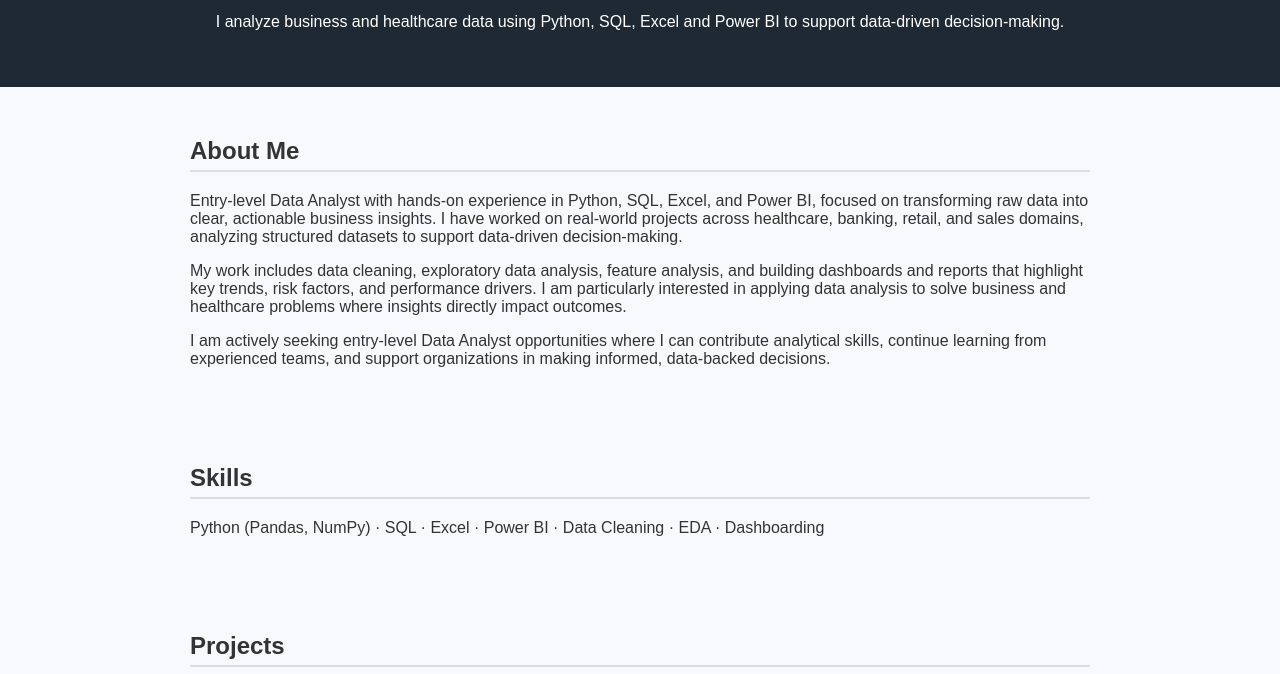
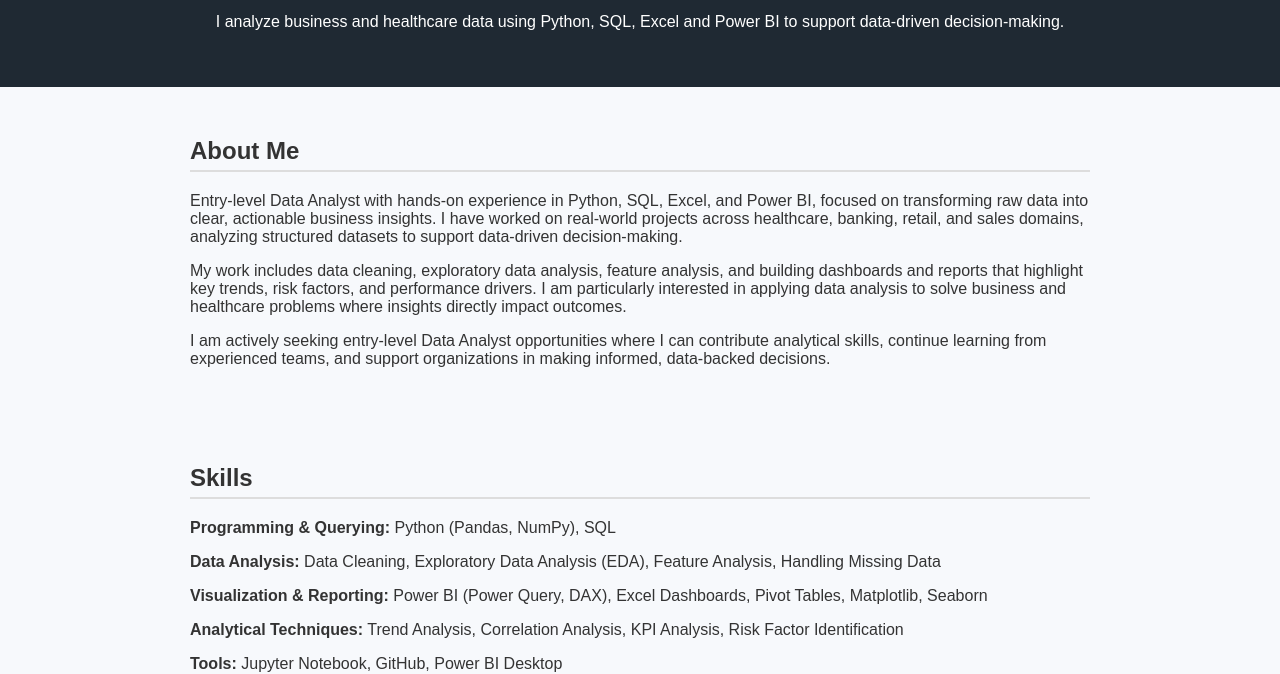
Before and after one commit to UpasanaBara-hub/UpasanaBara-hub.github.io, a plain HTML site: page index.html in a window 1280 px wide. Shown: the part 141-815 px from the top of the page. Drawn offline with Linux system fonts and the light colour scheme.

Commit message:
Enhance skills section with detailed categories
Updated skills section to include detailed categories and tools.

```diff
--- a/index.html
+++ b/index.html
@@ -76,14 +76,28 @@
     skills, continue learning from experienced teams, and support organizations in making informed,
     data-backed decisions.
   </p>
-
 </section>
 
 <section>
     <h2>Skills</h2>
-    <p>
-        Python (Pandas, NumPy) · SQL · Excel · Power BI · Data Cleaning · EDA · Dashboarding
-    </p>
+     <p><strong>Programming & Querying:</strong>
+     Python (Pandas, NumPy), SQL</p>
+
+  <p><strong>Data Analysis:</strong>
+     Data Cleaning, Exploratory Data Analysis (EDA),
+     Feature Analysis, Handling Missing Data</p>
+
+  <p><strong>Visualization & Reporting:</strong>
+     Power BI (Power Query, DAX),
+     Excel Dashboards, Pivot Tables,
+     Matplotlib, Seaborn</p>
+
+  <p><strong>Analytical Techniques:</strong>
+     Trend Analysis, Correlation Analysis,
+     KPI Analysis, Risk Factor Identification</p>
+
+  <p><strong>Tools:</strong>
+     Jupyter Notebook, GitHub, Power BI Desktop</p>
 </section>
 
 <section>
```
